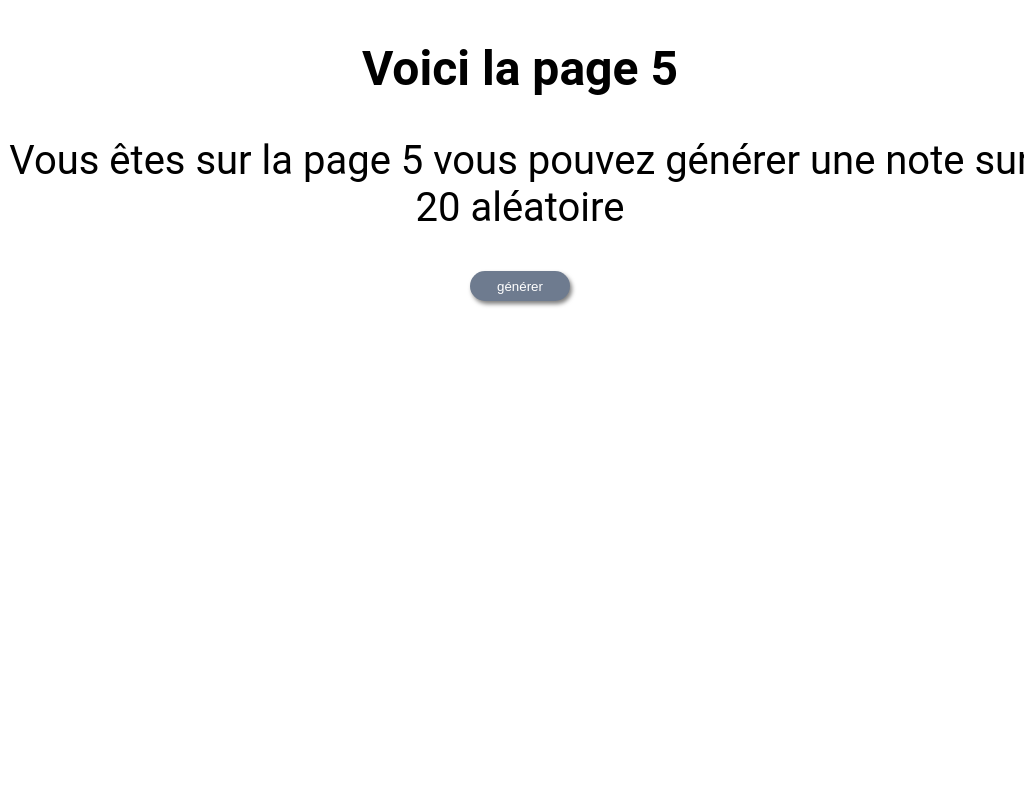
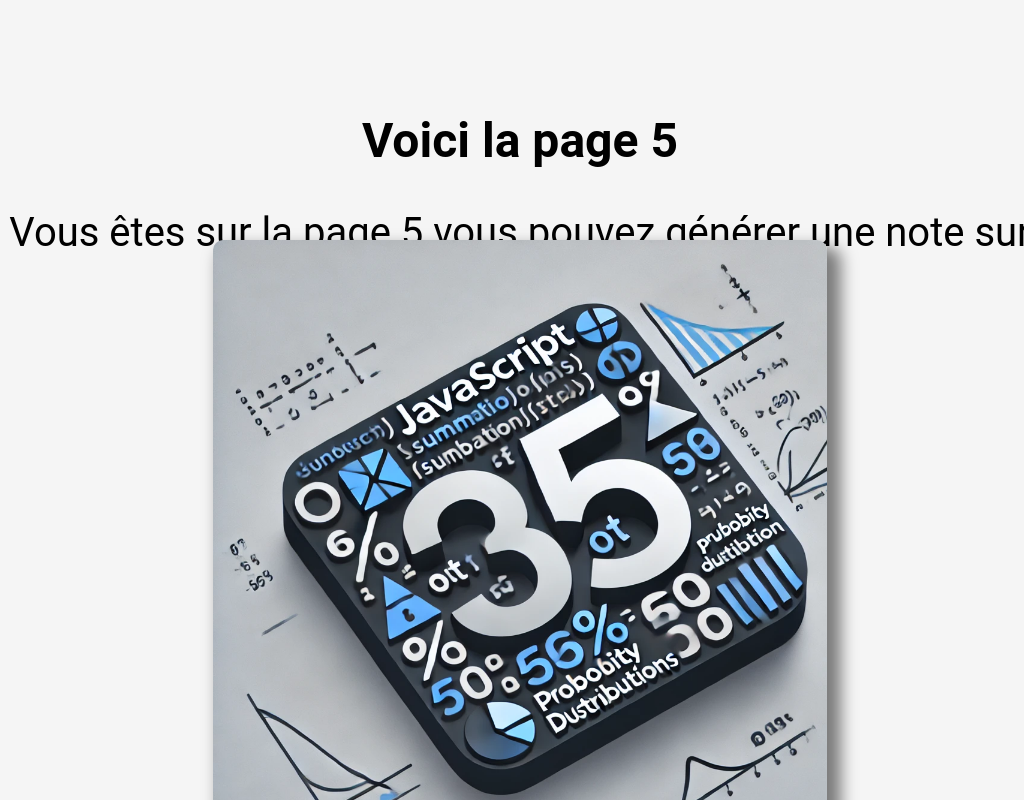
Before and after one commit to loeizlmt/loeiz.github.io, a plain HTML site: page Page5.html in a window 1024 px wide. Drawn offline with Linux system fonts and the light colour scheme.

Commit message:
ajout d'un style de fond pour la page 5 et amélioration de l'illustration générateur de notes

```diff
--- a/Page5.html
+++ b/Page5.html
@@ -2,8 +2,8 @@
 <html>
     <head><title>page 5</title>
         <link rel="stylesheet" type="text/css" href="style.css"></head>
-    <body>
-    <div class="page5">
+    <body >
+    <div class="page5" style="background-color: #f5f5f5 ;">
         <div class="présentation-plan" >
         <h1 class="titre-pages">Voici la page 5</h1>
         <p class="paragraphe-pages">Vous êtes sur la page 5 vous pouvez générer une note sur 20 aléatoire</p>
@@ -24,6 +24,7 @@
             }
         </script>
         <button class="button-note" onclick="entierAleatoire() , buttonCliqué()" >générer</button>
+        <img src="illustration-générateur-notes.webp" class="illustration-générateur-notes">
     </div>
 </div>
     </body>
--- a/style.css
+++ b/style.css
@@ -1,6 +1,9 @@
 .leaflet-popup-content-wrapper{
     padding: 1px !important;
     width: 420px !important;
+}
+body{
+    background-color: #f5f5f5;
 }
 .page5{
     background-color: white;
@@ -228,6 +231,14 @@
         transform: translateX(-100%);
         box-shadow:none;
     }
+    .illustration-générateur-notes{
+        border-radius: 10px;
+        width: 30%;
+        position: absolute;
+        top: 20%;
+        left: 35%;
+        box-shadow: 10px 11px 16px 4px rgba(0, 0, 0, 0.5);
+    }
 }
 @media screen and (min-width: 0px) and (max-width: 1024px)
 {
@@ -339,4 +350,23 @@
         font-size: 2.7rem;
         margin-left: -10px;
     }
+    .button-note{
+        width: 300px;
+        height: 60px !important;
+        font-size: 1.7rem;
+        box-shadow: 3px 7px 9px 4px rgba(0, 0, 0, 0.5);
+
+    }
+    .page5{
+
+        top: 10%;
+    }
+    .illustration-générateur-notes{
+        border-radius: 10px;
+        width: 60%;
+        position: absolute;
+        top: 20%;
+        left: 20%;
+        box-shadow: 10px 11px 16px 4px rgba(0, 0, 0, 0.5);
+    }
 }
```
Also changed, not shown: illustration-générateur-notes.webp (added).
